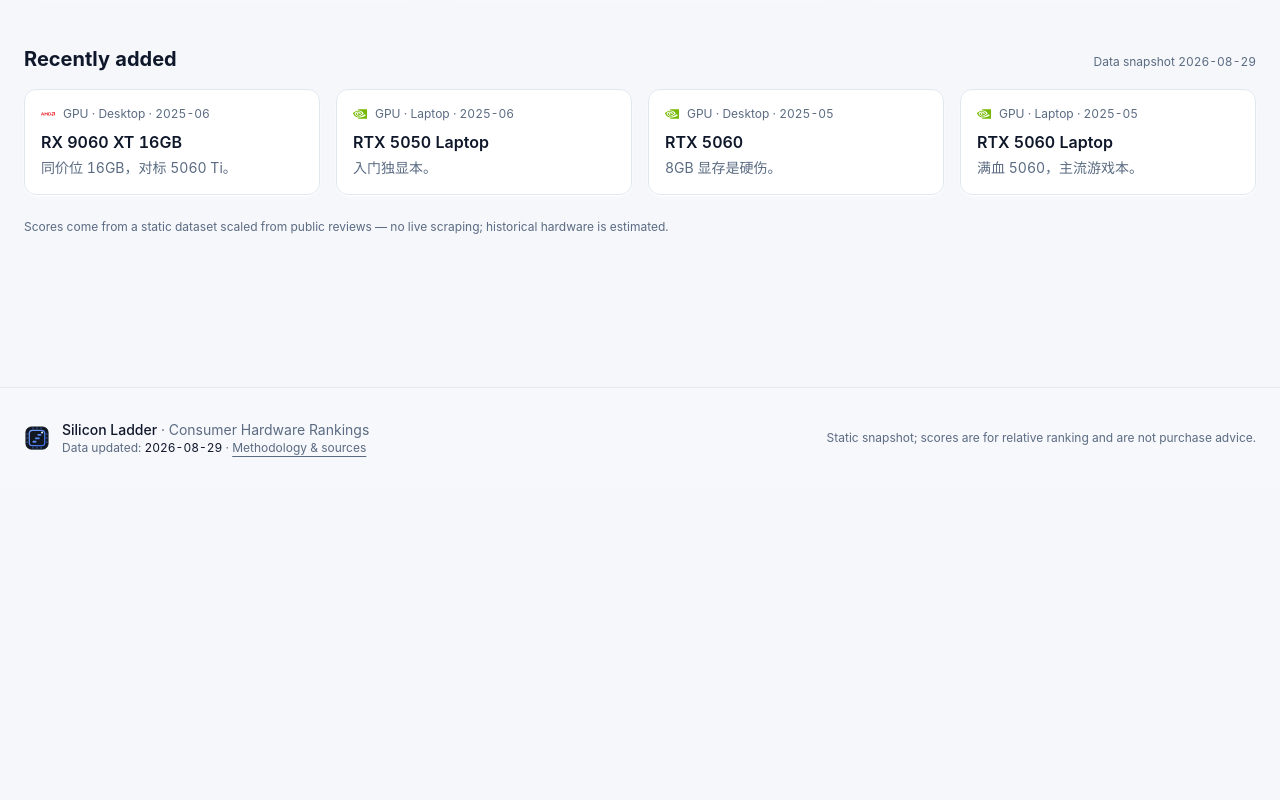
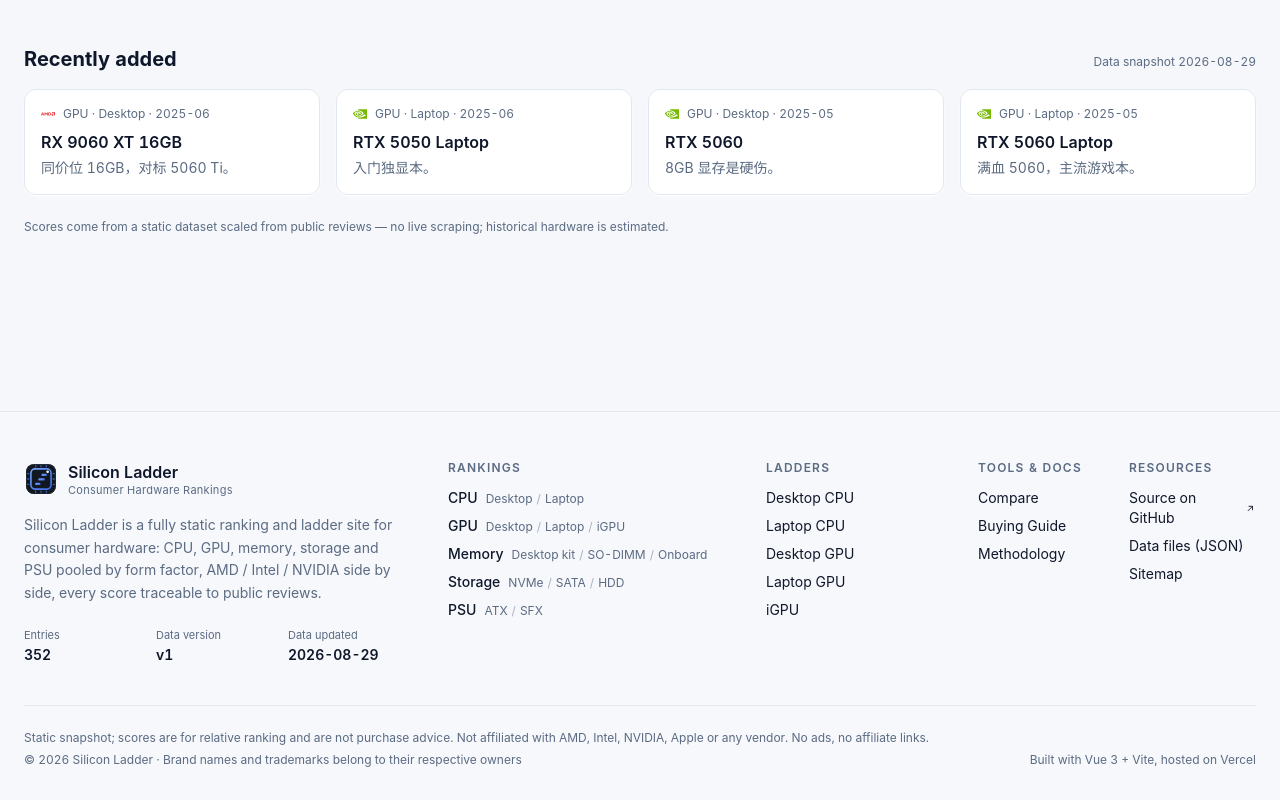
Before and after one commit to tan-zhuo/silicon-ladder, a Vue app in the folder hardware-rank/: page / in a window 1280 px wide. Shown: the part 1764-2564 px from the top of the page. Before the commit the page ends 2252 px from the top, so only its background shows below. Built offline with nearby package versions, Linux system fonts and the light colour scheme.

Commit message:
ui: 页脚重做为多栏站点页脚（品牌简介与统计、分类/形态排行、天梯入口、工具与资源、版权与免责）
Co-Authored-By: Claude Fable 5 <noreply@anthropic.com>
Claude-Session: https://claude.ai/code/session_011fBAaapBiQcBJAXxYjUTg1

```diff
--- a/hardware-rank/src/components/AppFooter.vue
+++ b/hardware-rank/src/components/AppFooter.vue
@@ -1,22 +1,95 @@
 <script setup lang="ts">
+import { computed } from 'vue'
 import { useCatalog } from '@/data/load'
 import { useI18n } from '@/i18n'
 import AppLogo from '@/components/AppLogo.vue'
+import { catLabel } from '@/utils/format'
+import { FORMS } from '@/utils/rank'
+import type { Category } from '@/types/hardware'
+
 const catalog = useCatalog()
 const { t } = useI18n()
+const year = new Date().getFullYear()
+const CATS: Category[] = ['cpu', 'gpu', 'ram', 'storage', 'psu']
+const total = computed(() => CATS.reduce((n, c) => n + catalog.byCategory(c).length, 0))
+const REPO = 'https://github.com/tan-zhuo/silicon-ladder'
 </script>
 
 <template>
-  <footer class="border-t border-line mt-10 bg-card2/60">
-    <div class="max-w-7xl mx-auto px-4 sm:px-6 py-8 text-sm text-muted flex flex-col md:flex-row gap-4 md:items-center md:justify-between">
-      <div class="flex items-center gap-3">
-        <AppLogo :size="26" />
-        <div>
-          <div class="text-fg font-medium">{{ t('site.name') }} <span class="text-muted font-normal">· {{ t('site.tagline') }}</span></div>
-          <div class="text-xs">{{ t('footer.updated') }}<span class="text-fg">{{ catalog.meta.updated || '—' }}</span> · <router-link to="/methodology" class="hover:text-fg underline underline-offset-4">{{ t('footer.method') }}</router-link></div>
+  <footer class="border-t border-line mt-16 bg-card2/60">
+    <div class="max-w-7xl mx-auto px-4 sm:px-6 pt-12 pb-8">
+      <div class="grid gap-10 md:grid-cols-12">
+        <!-- 品牌 -->
+        <div class="md:col-span-4">
+          <router-link to="/" class="flex items-center gap-2.5 font-semibold">
+            <AppLogo :size="34" />
+            <span class="leading-tight"><span class="block text-base">{{ t('site.name') }}</span><span class="block text-muted font-normal text-[11px] tracking-wide">{{ t('site.tagline') }}</span></span>
+          </router-link>
+          <p class="text-sm text-muted mt-4 leading-relaxed max-w-sm">{{ t('footerx.about') }}</p>
+          <dl class="mt-5 grid grid-cols-3 gap-3 max-w-sm text-sm">
+            <div><dt class="text-[11px] text-muted">{{ t('home.statItems') }}</dt><dd class="font-semibold">{{ total }}</dd></div>
+            <div><dt class="text-[11px] text-muted">{{ t('footerx.dataVersion') }}</dt><dd class="font-semibold">v{{ catalog.meta.version }}</dd></div>
+            <div><dt class="text-[11px] text-muted">{{ t('home.statUpdated') }}</dt><dd class="font-semibold">{{ catalog.meta.updated || '—' }}</dd></div>
+          </dl>
+        </div>
+
+        <!-- 排行榜 -->
+        <div class="md:col-span-3">
+          <h3 class="text-xs font-semibold uppercase tracking-widest text-muted mb-3">{{ t('footerx.rankings') }}</h3>
+          <ul class="space-y-2 text-sm">
+            <li v-for="c in CATS" :key="c" class="flex flex-wrap items-baseline gap-x-2">
+              <router-link :to="`/rank/${c}`" class="font-medium hover:text-accent">{{ catLabel(c) }}</router-link>
+              <span class="text-xs text-muted">
+                <template v-for="(f, i) in FORMS[c]" :key="f.key">
+                  <span v-if="i" class="mx-1 opacity-50">/</span>
+                  <router-link :to="{ path: `/rank/${c}`, query: { form: f.key } }" class="hover:text-accent">{{ t('form.' + f.key) }}</router-link>
+                </template>
+              </span>
+            </li>
+          </ul>
+        </div>
+
+        <!-- 天梯 -->
+        <div class="md:col-span-2">
+          <h3 class="text-xs font-semibold uppercase tracking-widest text-muted mb-3">{{ t('footerx.ladders') }}</h3>
+          <ul class="space-y-2 text-sm">
+            <li><router-link :to="{ path: '/rank/cpu', query: { view: 'ladder' } }" class="hover:text-accent">{{ t('footerx.desktop') }} CPU</router-link></li>
+            <li><router-link :to="{ path: '/rank/cpu', query: { view: 'ladder', form: 'laptop' } }" class="hover:text-accent">{{ t('footerx.laptop') }} CPU</router-link></li>
+            <li><router-link :to="{ path: '/rank/gpu', query: { view: 'ladder' } }" class="hover:text-accent">{{ t('footerx.desktop') }} GPU</router-link></li>
+            <li><router-link :to="{ path: '/rank/gpu', query: { view: 'ladder', form: 'laptop' } }" class="hover:text-accent">{{ t('footerx.laptop') }} GPU</router-link></li>
+            <li><router-link :to="{ path: '/rank/gpu', query: { view: 'ladder', form: 'igpu' } }" class="hover:text-accent">{{ t('footerx.igpu') }}</router-link></li>
+          </ul>
+        </div>
+
+        <!-- 工具 / 资源 -->
+        <div class="md:col-span-3 grid grid-cols-2 gap-6">
+          <div>
+            <h3 class="text-xs font-semibold uppercase tracking-widest text-muted mb-3">{{ t('footerx.tools') }}</h3>
+            <ul class="space-y-2 text-sm">
+              <li><router-link to="/compare" class="hover:text-accent">{{ t('nav.compare') }}</router-link></li>
+              <li><router-link to="/guide" class="hover:text-accent">{{ t('nav.guide') }}</router-link></li>
+              <li><router-link to="/methodology" class="hover:text-accent">{{ t('nav.methodology') }}</router-link></li>
+            </ul>
+          </div>
+          <div>
+            <h3 class="text-xs font-semibold uppercase tracking-widest text-muted mb-3">{{ t('footerx.resources') }}</h3>
+            <ul class="space-y-2 text-sm">
+              <li><a :href="REPO" target="_blank" rel="noopener" class="hover:text-accent inline-flex items-center gap-1">{{ t('footerx.github') }}<svg width="11" height="11" viewBox="0 0 24 24" fill="none"><path d="M7 17L17 7M9 7h8v8" stroke="currentColor" stroke-width="2" stroke-linecap="round" /></svg></a></li>
+              <li><a :href="`${REPO}/tree/main/hardware-rank/public/data`" target="_blank" rel="noopener" class="hover:text-accent">{{ t('footerx.data') }}</a></li>
+              <li><a href="/sitemap.xml" class="hover:text-accent">{{ t('footerx.sitemap') }}</a></li>
+            </ul>
+          </div>
         </div>
       </div>
-      <div class="text-xs max-w-md">{{ t('footer.disclaimer') }}</div>
+
+      <!-- 底栏 -->
+      <div class="mt-10 pt-6 border-t border-line text-xs text-muted space-y-1.5">
+        <p>{{ t('footer.disclaimer') }} {{ t('footerx.noAffiliation') }}</p>
+        <div class="flex flex-col sm:flex-row sm:items-center sm:justify-between gap-1">
+          <span>{{ t('footerx.copyright', { y: year }) }}</span>
+          <span>{{ t('footerx.builtWith') }}</span>
+        </div>
+      </div>
     </div>
   </footer>
 </template>
--- a/hardware-rank/src/i18n/en.ts
+++ b/hardware-rank/src/i18n/en.ts
@@ -76,5 +76,6 @@ export const en: Msg = {
     h6: 'Disclaimer', p6: 'Static snapshot; scores are for relative ranking and are not purchase advice. Laptop and desktop are separate pools; same-name GPUs differ by 20–40% with TGP.',
   },
   lang: 'Language',
+  footerx: { about: 'Silicon Ladder is a fully static ranking and ladder site for consumer hardware: CPU, GPU, memory, storage and PSU pooled by form factor, AMD / Intel / NVIDIA side by side, every score traceable to public reviews.', rankings: 'Rankings', ladders: 'Ladders', tools: 'Tools & docs', resources: 'Resources', desktop: 'Desktop', laptop: 'Laptop', igpu: 'iGPU', github: 'Source on GitHub', data: 'Data files (JSON)', sitemap: 'Sitemap', dataVersion: 'Data version', copyright: '© {y} Silicon Ladder · Brand names and trademarks belong to their respective owners', noAffiliation: 'Not affiliated with AMD, Intel, NVIDIA, Apple or any vendor. No ads, no affiliate links.', builtWith: 'Built with Vue 3 + Vite, hosted on Vercel' },
   loading: 'Loading data…', loadError: 'Failed to load data: ',
 }
--- a/hardware-rank/src/i18n/ja.ts
+++ b/hardware-rank/src/i18n/ja.ts
@@ -76,5 +76,6 @@ export const ja: Msg = {
     h6: '免責事項', p6: '静的スナップショットです。スコアは相対順位用で購入助言ではありません。ノートとデスクトップは別プールで比較不可。同名GPUはTGPで20–40%差があります。',
   },
   lang: '言語',
+  footerx: { about: 'Silicon Ladder はコンシューマー向けハードウェアの静的ランキング／ラダーサイトです。CPU・GPU・メモリ・ストレージ・電源をフォームファクタ別にプール分けし、AMD / Intel / NVIDIA を左右対照。スコアはすべて公開レビューに遡れます。', rankings: 'ランキング', ladders: 'ラダー', tools: 'ツールと説明', resources: 'リソース', desktop: 'デスクトップ', laptop: 'ノート', igpu: '内蔵GPU', github: 'GitHub ソース', data: 'データファイル (JSON)', sitemap: 'サイトマップ', dataVersion: 'データ版', copyright: '© {y} Silicon Ladder · ブランド名・商標は各社に帰属します', noAffiliation: 'AMD、Intel、NVIDIA、Apple 等のメーカーとは無関係です。広告・アフィリエイトなし。', builtWith: 'Vue 3 + Vite 製、Vercel でホスティング' },
   loading: 'データ読込中…', loadError: 'データの読込に失敗: ',
 }
--- a/hardware-rank/src/i18n/zh.ts
+++ b/hardware-rank/src/i18n/zh.ts
@@ -75,5 +75,6 @@ export const zh = {
     h6: '免责声明', p6: '数据为静态快照，分数用于相对排序，不构成购买建议。笔记本与桌面分数按形态分池，不可直接比较；同名 GPU 会因 TGP 不同出现 20–40% 差距。',
   },
   lang: '语言',
+  footerx: { about: 'Silicon Ladder 是一个纯静态的消费级硬件排行与天梯站：CPU、GPU、内存、存储、电源按形态分池归一，AMD / Intel / NVIDIA 并列对照，分数可追溯到公开评测。', rankings: '排行榜', ladders: '天梯图', tools: '工具与说明', resources: '资源', desktop: '桌面', laptop: '笔记本', igpu: '核显', github: 'GitHub 源码', data: '数据文件 (JSON)', sitemap: '站点地图', dataVersion: '数据版本', copyright: '© {y} Silicon Ladder · 站内品牌名称与商标归各自所有者所有', noAffiliation: '与 AMD、Intel、NVIDIA、Apple 等厂商无关联，不含广告与联盟链接。', builtWith: '由 Vue 3 + Vite 构建，托管于 Vercel' },
   loading: '加载数据中…', loadError: '数据加载失败：',
 }
```
